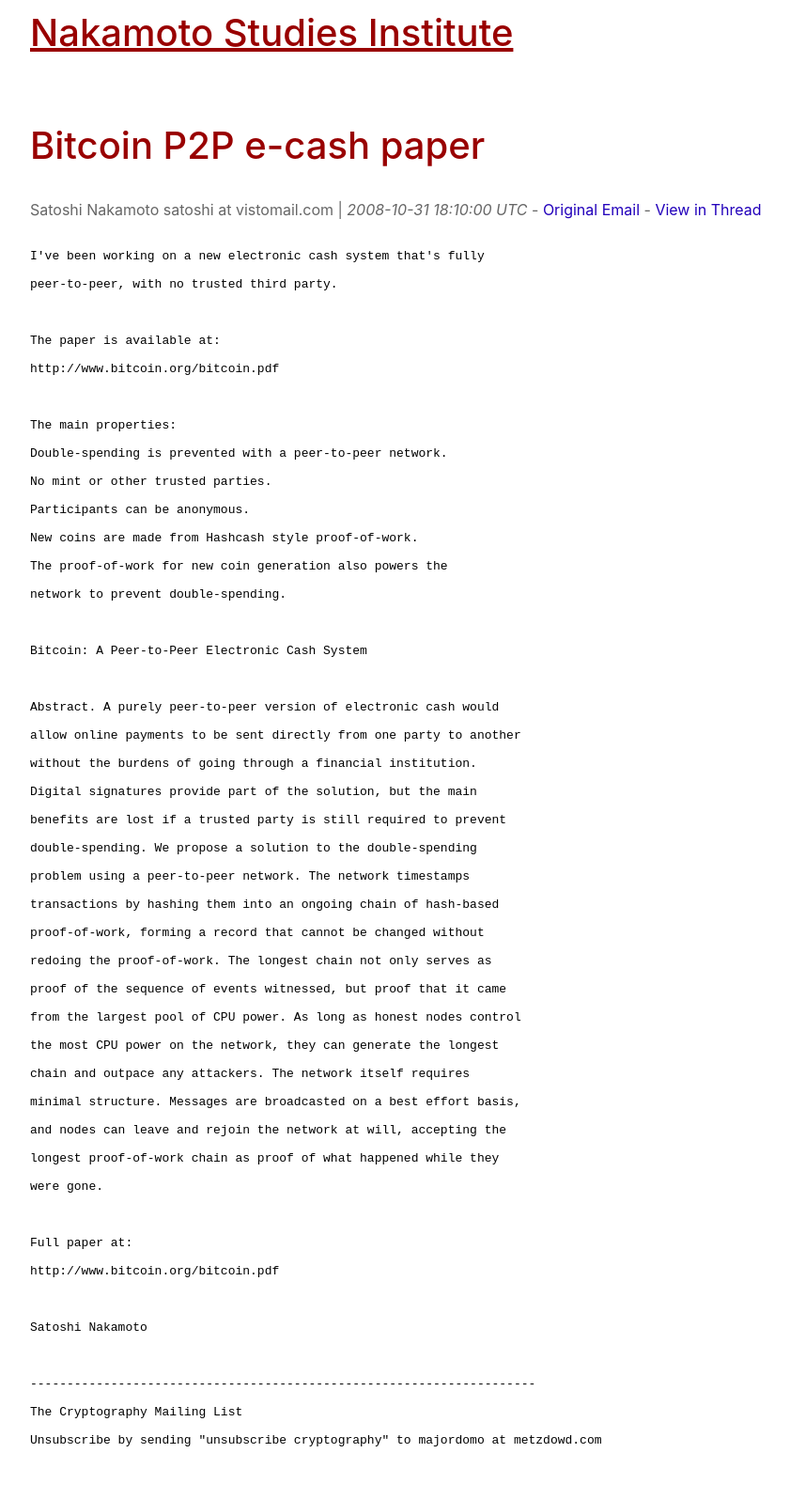
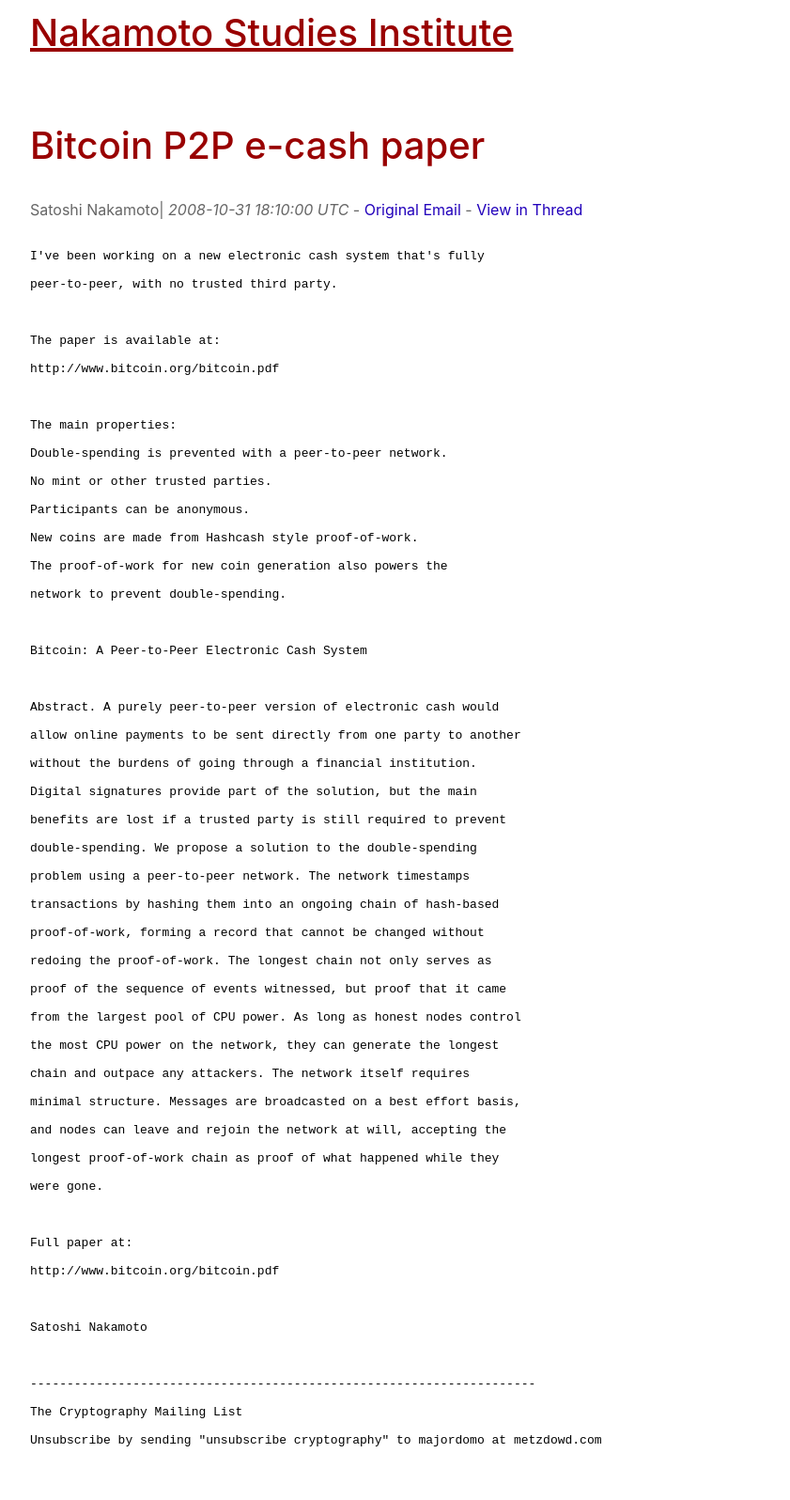
Before and after one commit to nakamotostudies/nakamotostudies.github.io, a Jekyll site: the page built from emails/cryptography/1.md, in a window 1280 px wide. Shown: the whole page at 94% size, without its empty margins (58-899 px from the left). Built offline with Jekyll 4.4.1, drawn with Linux system fonts in a browser that asks for light colours.

Commit message:
Update 1.md

```diff
--- a/emails/cryptography/1.md
+++ b/emails/cryptography/1.md
@@ -5,7 +5,7 @@ layout: default
 
 
 
-<small>Satoshi Nakamoto satoshi at vistomail.com | <em>2008-10-31 18:10:00 UTC</em>
+<small>Satoshi Nakamoto| <em>2008-10-31 18:10:00 UTC</em>
           - <a href="http://www.metzdowd.com/pipermail/cryptography/2008-October/014810.html">Original Email</a>
           - <a href="/emails/cryptography/threads/1/#014810">View in Thread</a>
         </small>
```
